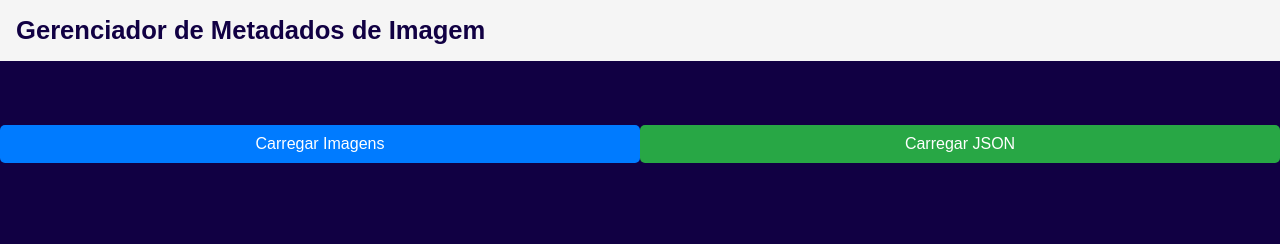
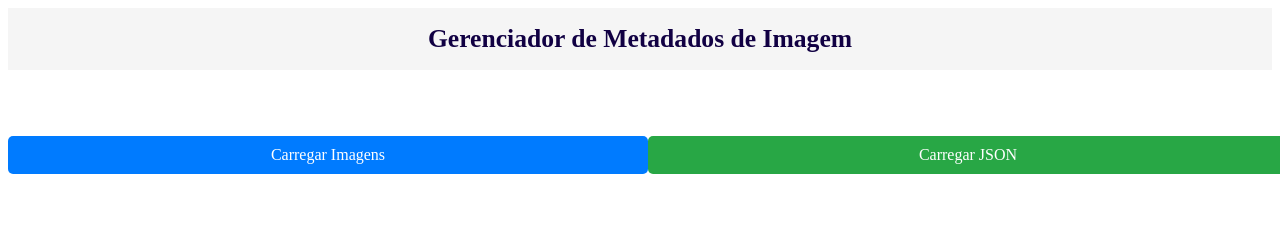
Before and after one commit to leonardo-creator/RELATORIO-PENDENCIA-PUBLICO, a plain HTML site: page index.html in a window 1280 px wide. Shown: the top 244 px of the page. Drawn offline with Linux system fonts and the light colour scheme.

Commit message:
Update styles.css

```diff
--- a/styles.css
+++ b/styles.css
@@ -1,4 +1,4 @@
-body {
+ebody {
     display: flex;
     font-family: Arial, sans-serif;
     margin: 0;
@@ -11,7 +11,7 @@ body {
 header {
     display: flex;
     flex-wrap: wrap;
-    justify-content: space-between;
+    justify-content: center;
     align-items: center;
     text-align: center;
     background-color: whitesmoke;
```
